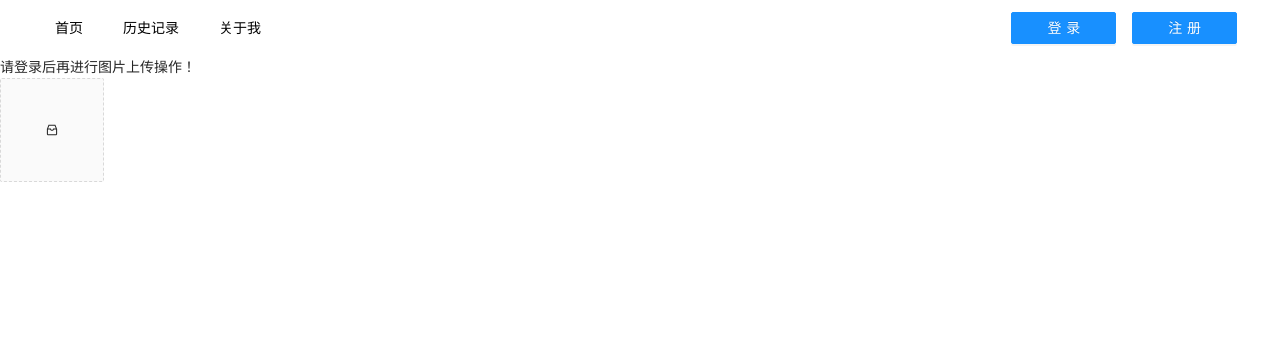
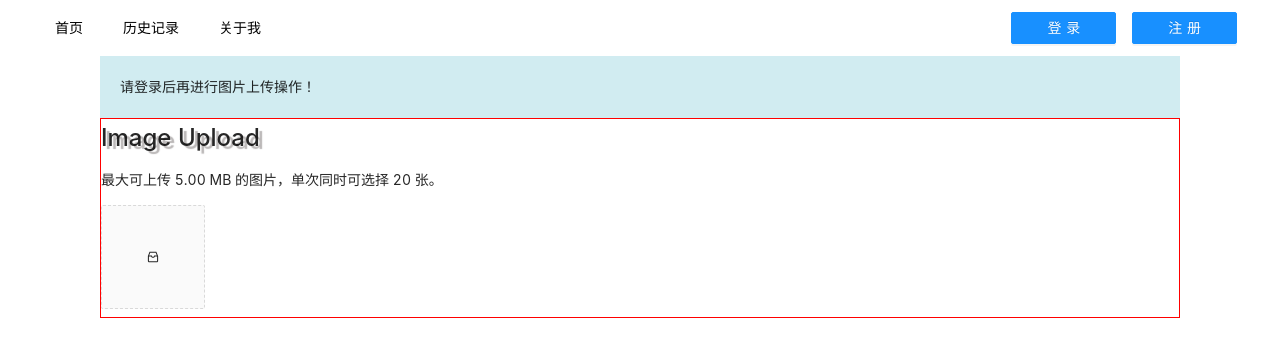
Before and after one commit to wgbcode/react-imgURL, a React app: page /#/ in a window 1280 px wide. Shown: the top 356 px of the page. Built offline with nearby package versions, Linux system fonts and the light colour scheme; what leancloud-storage would draw is missing.

Commit message:
创建 ShowImg 组件

```diff
--- a/src/App.css
+++ b/src/App.css
@@ -12,6 +12,11 @@ body {
   flex-direction: column;
   min-height: 100vh;
 }
+.main {
+  display: flex;
+  flex-direction: column;
+  flex-grow: 1;
+}
 ol,
 ul {
   list-style: none;
--- a/src/App.js
+++ b/src/App.js
@@ -15,7 +15,7 @@ function App() {
   return (
     <div className="App">
       <Header />
-      <main>
+      <main className="main">
         <Suspense fallback={<Loading />}>
           <Routes>
             <Route path="/" element={<Home />} exact />
--- a/src/components/Header.js
+++ b/src/components/Header.js
@@ -35,6 +35,7 @@ const Header = observer(() => {
   };
   const resetServerFiled = () => {
     Stores.serverFile = null;
+    console.log(Stores.serverFile);
   };
   return (
     <Wrapper>
--- /dev/null
+++ b/src/components/ShowImg.js
@@ -0,0 +1,56 @@
+import Stores from "../stores/index";
+import { observer } from "mobx-react";
+import styled from "styled-components";
+
+const WrapperImg = styled.div`
+  position: relative;
+  background: #323232;
+  height: 80vh;
+  img {
+    position: absolute;
+    transform: translate(-50%, -50%);
+    top: 50%;
+    left: 50%;
+    max-height: 70vh;
+    display: black;
+  }
+`;
+const WrapperText = styled.div`
+  margin: 16px;
+  h1 {
+    width: 160px;
+    padding: 0px 16px 8px 8px;
+    font-weight: 500;
+    font-size: 15px;
+    display: block;
+  }
+  span {
+    font-size: 14px;
+    background: #2b2b2b;
+    color: white;
+    padding: 4px 16px;
+    border-radius: 4px;
+  }
+`;
+
+const ShowImg = observer(() => {
+  return (
+    <>
+      {Stores.serverFile ? (
+        <div>
+          <WrapperImg>
+            <img src={Stores.serverFile.attributes.url.attributes.url} alt="" />
+          </WrapperImg>
+          <WrapperText>
+            <h1>直接(源文件)链接</h1>
+            <span>{Stores.serverFile.attributes.url.attributes.url}</span>
+          </WrapperText>
+        </div>
+      ) : (
+        ""
+      )}
+    </>
+  );
+});
+
+export default ShowImg;
--- a/src/icon/icon.js
+++ /dev/null
@@ -1,10 +0,0 @@
-import "./importAll";
-
-const Icon = ({ name }) => {
-  return (
-    <svg>
-      <use xlinkHref={`#${name}`} />
-    </svg>
-  );
-};
-export default Icon;
--- a/src/icon/importAll.js
+++ /dev/null
@@ -1,5 +0,0 @@
-let importAll = (requireContext) =>
-  requireContext.keys().forEach(requireContext);
-try {
-  importAll(require.context("../icons/", true, /\.svg$/));
-} catch (error) {}
--- a/src/pages/Home.js
+++ b/src/pages/Home.js
@@ -3,72 +3,54 @@ import { observer } from "mobx-react";
 import { InboxOutlined } from "@ant-design/icons";
 import styled from "styled-components";
 import Uploader from "../components/Uploader";
-import Icon from "../icon/icon";
+import ShowImg from "../components/ShowImg";
 
-const WrapperImg = styled.div`
-  position: relative;
-  background: #323232;
-  height: 60vh;
+const WrapperWarn = styled.div`
+  font-size: 14px;
+  background: #d1ecf1;
+  margin: 0 100px;
+  padding: 20px;
 `;
-const Img = styled.img`
-  position: absolute;
-  transform: translate(-50%, -50%);
-  top: 50%;
-  left: 50%;
-  max-height: 50vh;
-  display: black;
-`;
-const WrapperText = styled.div`
-  display: flex;
-  align-items: center;
-  h4 {
-    width: 200px;
-    padding: 0px 16px 0px 30px;
+const WrapperUpload = styled.div`
+  border: 1px solid red;
+  margin: 0 100px;
+  .title {
+    h1 {
+      text-shadow: 4px 3px 1px rgba(108, 101, 101, 0.47);
+      font-size: 24px;
+    }
+    p {
+      font-size: 14px;
+    }
+    .ant-upload-picture-card-wrapper {
+      width: 100%;
+      border: 1px solid red;
+    }
   }
-  input {
-    width: 800px;
-  }
-`;
-const WrapperIll = styled.div`
-  border: 1px solid red;
 `;
 const Home = observer(() => {
   return (
     <>
-      {Stores.currentUser ? "" : <div>请登录后再进行图片上传操作！</div>}
+      {Stores.currentUser ? (
+        ""
+      ) : (
+        <WrapperWarn>请登录后再进行图片上传操作！</WrapperWarn>
+      )}
       {Stores.serverFile ? (
         ""
       ) : (
-        <Uploader listType="picture-card">
-          <InboxOutlined />
-        </Uploader>
+        <WrapperUpload>
+          <div className="title">
+            <h1>Image Upload</h1>
+            <p>最大可上传 5.00 MB 的图片，单次同时可选择 20 张。</p>
+          </div>
+
+          <Uploader listType="picture-card">
+            <InboxOutlined />
+          </Uploader>
+        </WrapperUpload>
       )}
-      {Stores.serverFile ? (
-        <div>
-          <WrapperImg>
-            <Img src={Stores.serverFile.attributes.url.attributes.url} alt="" />
-          </WrapperImg>
-          <WrapperIll>
-            <div>
-              <Icon name="illustration" />
-            </div>
-            <span>直接源文件链接</span>
-          </WrapperIll>
-          <WrapperText>
-            <h4>文件名</h4>
-            <input value={Stores.serverFile.attributes.filename} readOnly />
-          </WrapperText>
-          <WrapperText>
-            <h4>图片 URL</h4>
-            <input
-              value={Stores.serverFile.attributes.url.attributes.url}
-              readOnly
-            />
-          </WrapperText>
-        </div>
-      ) : (
-        ""
-      )}
+      <ShowImg />
     </>
   );
 });
```
Also changed, not shown: config/webpack.config.js (+123 -122 lines), src/icons/direction.svg (added).
